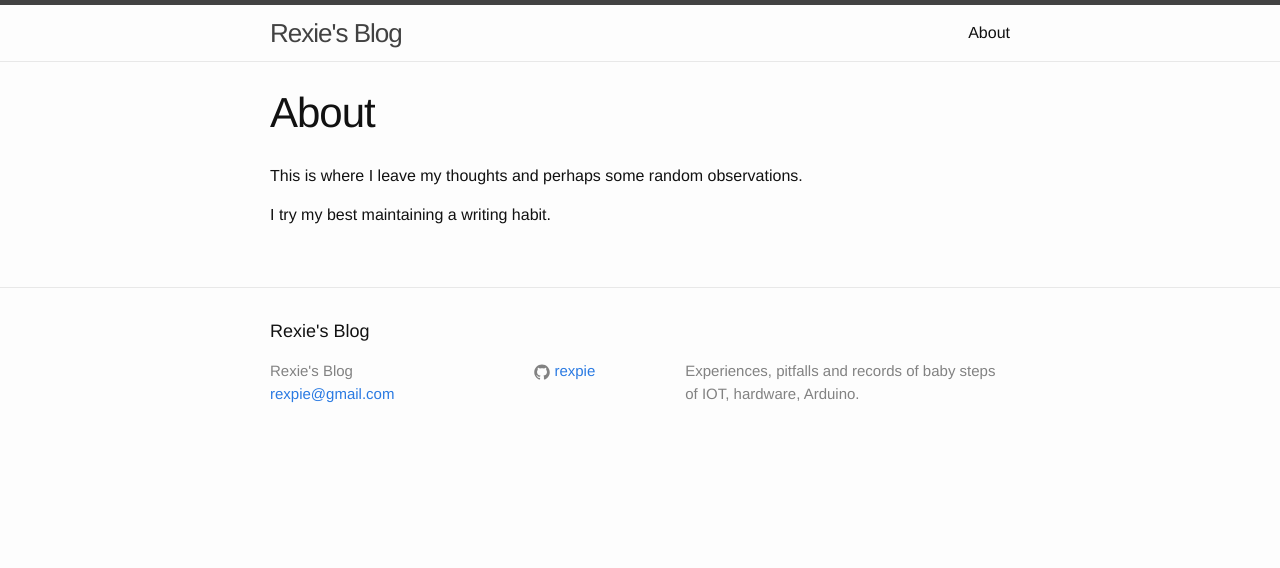
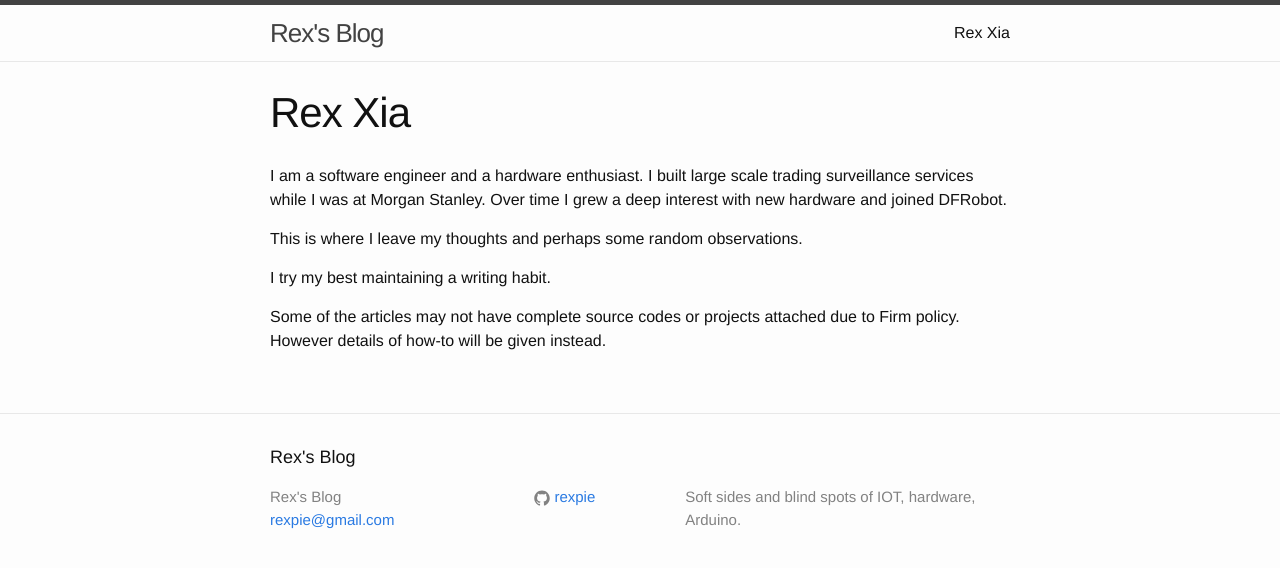
Before and after one commit to rexpie/rexpie.github.io, a Jekyll site: the page built from about.md, in a window 1280 px wide. Shown: the top 568 px of the page. Built offline with Jekyll 4.4.1, drawn with Linux system fonts in a browser that asks for light colours; Markdown is read by kramdown in place of the engine named in the settings.

```diff
--- a/_config.yml
+++ b/_config.yml
@@ -1,8 +1,8 @@
 # Site settings
-title: Rexie's Blog
+title: Rex's Blog
 email: rexpie@gmail.com
 description: > # this means to ignore newlines until "baseurl:"
-  Experiences, pitfalls and records of baby steps of IOT, hardware, Arduino.
+  Soft sides and blind spots of IOT, hardware, Arduino.
 baseurl: "" # the subpath of your site, e.g. /blog/
 url: "http://rexpie.github.io" # the base hostname & protocol for your site
 
--- a/about.md
+++ b/about.md
@@ -1,10 +1,13 @@
 ---
 layout: page
-title: About
+title: Rex Xia
 permalink: /about/
 ---
 
+I am a software engineer and a hardware enthusiast. I built large scale trading surveillance services while I was at Morgan Stanley. Over time I grew a deep interest with new hardware and joined DFRobot.
+
 This is where I leave my thoughts and perhaps some random observations.
 
+I try my best maintaining a writing habit.
 
-I try my best maintaining a writing habit.
+Some of the articles may not have complete source codes or projects attached due to Firm policy. However details of how-to will be given instead.
```
Also changed, not shown: _posts/2015-08-23-extending-scratch.markdown (added, +63 -0 lines), assets/Scratch2.png (added), 6 other files.
